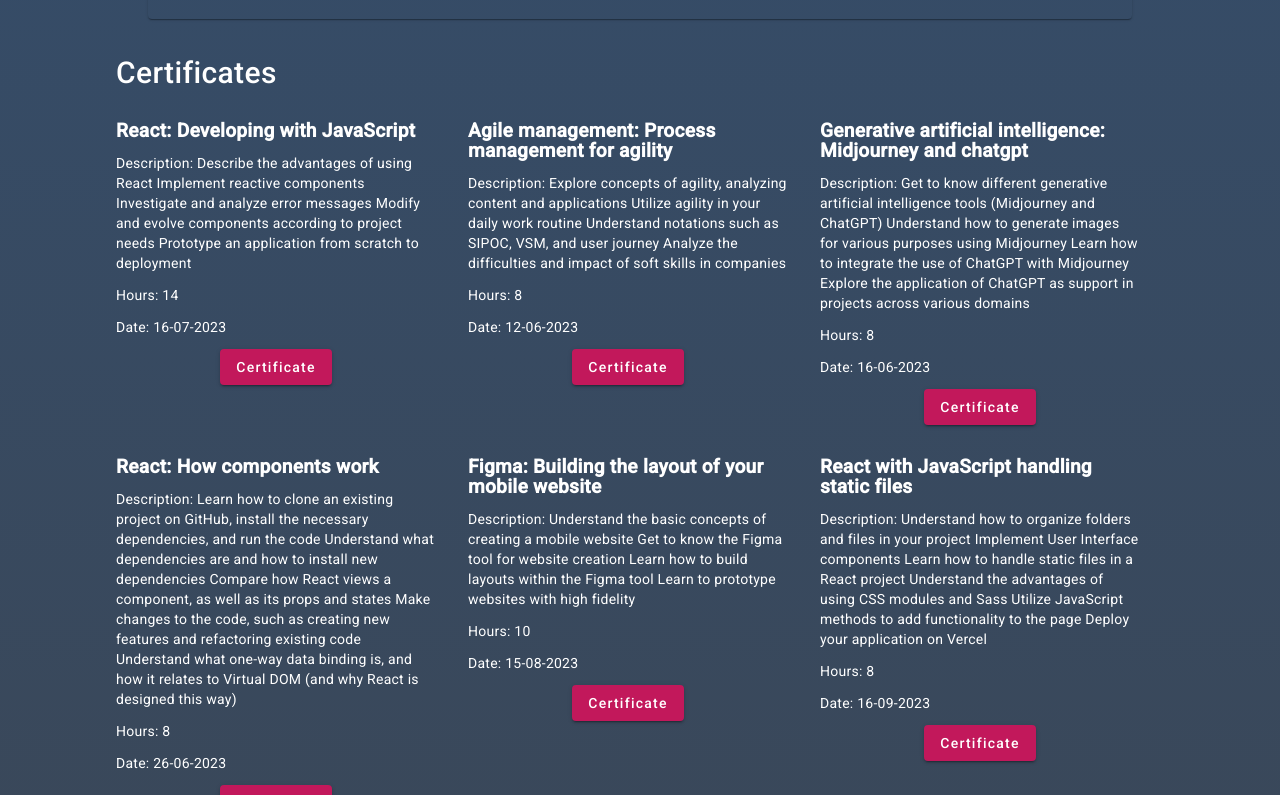
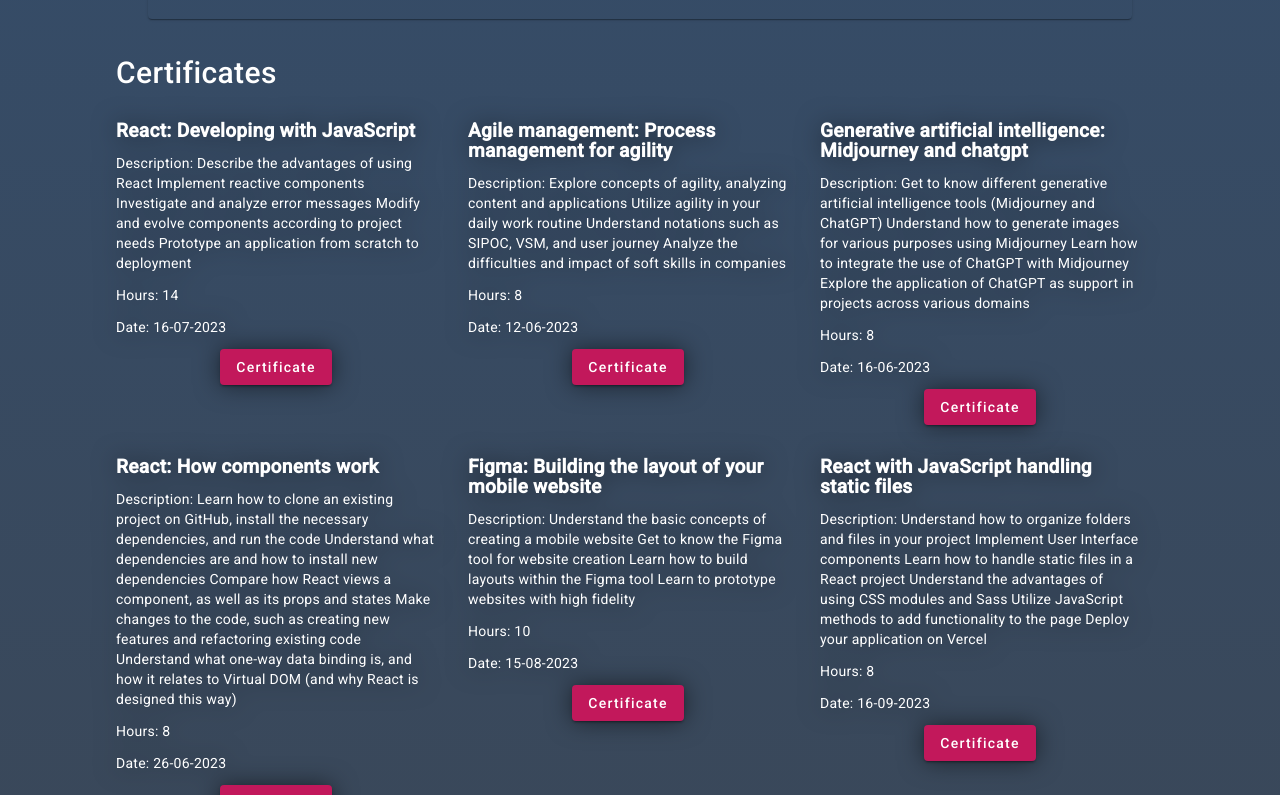
Before and after one commit to AlissonDeivison/portfolio, an Angular app: page / in a window 1280 px wide. Shown: the part 1460-2255 px from the top of the page. Built offline with nearby package versions, Linux system fonts and the light colour scheme.

Commit message:
Adds shadow to the title of the certificate component

```diff
--- a/src/app/shared/certificates/certificates.component.scss
+++ b/src/app/shared/certificates/certificates.component.scss
@@ -8,6 +8,7 @@
   align-items: center;
   justify-content: center;
   text-align: center;
+  filter: drop-shadow(0 0 0.75rem rgba(0, 0, 0, 0.514));
 
   p {
     color: white;
```
